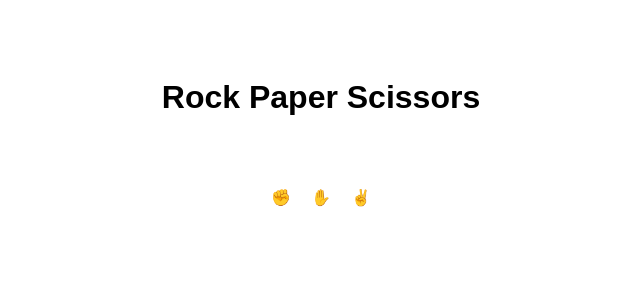
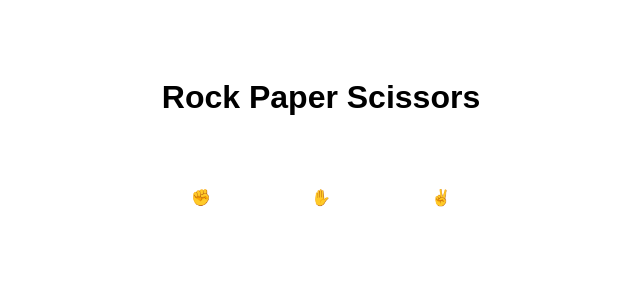
Before and after one commit to GANAVI336/ppaappppeerr, a plain HTML site: page index.html in a window 1280 px wide. Shown: the whole page, without its empty margins (319-959 px from the left). Drawn offline with Linux system fonts and the light colour scheme.

Commit message:
Update index.html

```diff
--- a/index.html
+++ b/index.html
@@ -20,12 +20,13 @@
             display: flex;
             justify-content: center;
             margin-top: 50px;
-            width: 100px;
-            height: 100px:
+
         }
         .choice {
             margin: 0 10px;
             cursor: pointer;
+            height:100px;
+            width:100px;
         }
         .result {
             margin-top: 50px;
```
